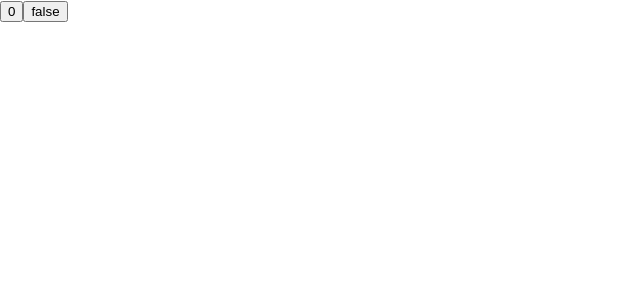
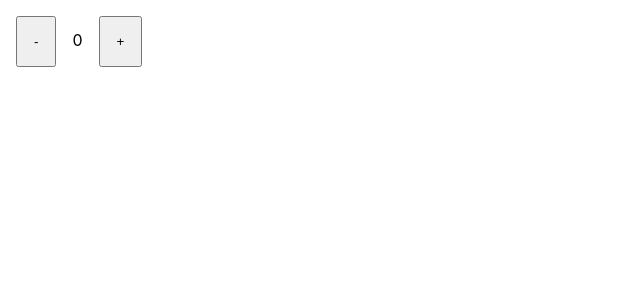
Before and after one commit to MichaelZolotov77/Nepom_react_block_6, a React (Create React App) app: page / in a window 1280 px wide. Shown: the top 300 px of the page, without its empty margins (0-640 px from the left). Built offline with nearby package versions, Linux system fonts and the light colour scheme.

Commit message:
Счетчик плюс и минус на хуках

```diff
--- a/src/App.jsx
+++ b/src/App.jsx
@@ -2,16 +2,20 @@ import React, { useState } from "react"
 
 function App() {
   const [count, setCount] = useState(0)
-  const [loading, setLoading] = useState(false)
 
   const increment = () => {
     setCount(count + 1)
   }
 
+  const decrement = () => {
+    setCount(count - 1)
+  }
+
   return (
     <div className="App">
-      <button onClick={increment}>{count}</button>
-      <button onClick={() => setLoading(true)}>{loading.toString()}</button>
+      <button onClick={decrement}>-</button>
+      <span>{count}</span>
+      <button onClick={increment}>+</button>
     </div>
   )
 }
--- a/src/index.css
+++ b/src/index.css
@@ -1,13 +1,11 @@
 body {
   margin: 0;
-  font-family: -apple-system, BlinkMacSystemFont, 'Segoe UI', 'Roboto', 'Oxygen',
-    'Ubuntu', 'Cantarell', 'Fira Sans', 'Droid Sans', 'Helvetica Neue',
-    sans-serif;
+  font-family: -apple-system, BlinkMacSystemFont, "Segoe UI", "Roboto", "Oxygen", "Ubuntu", "Cantarell", "Fira Sans", "Droid Sans", "Helvetica Neue", sans-serif;
   -webkit-font-smoothing: antialiased;
   -moz-osx-font-smoothing: grayscale;
 }
 
-code {
-  font-family: source-code-pro, Menlo, Monaco, Consolas, 'Courier New',
-    monospace;
+button {
+  padding: 1rem;
+  margin: 1rem;
 }
```
Also changed, not shown: public/index.html (+2 -26 lines).
